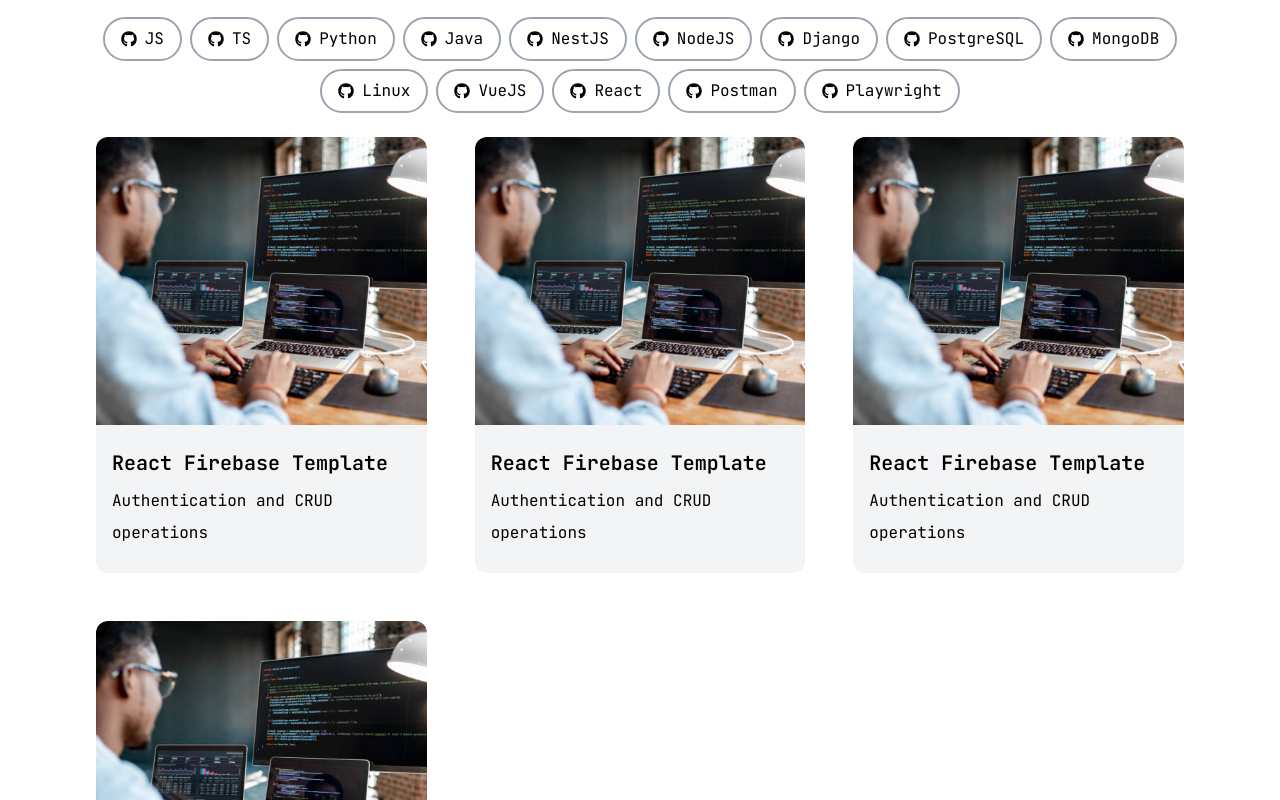
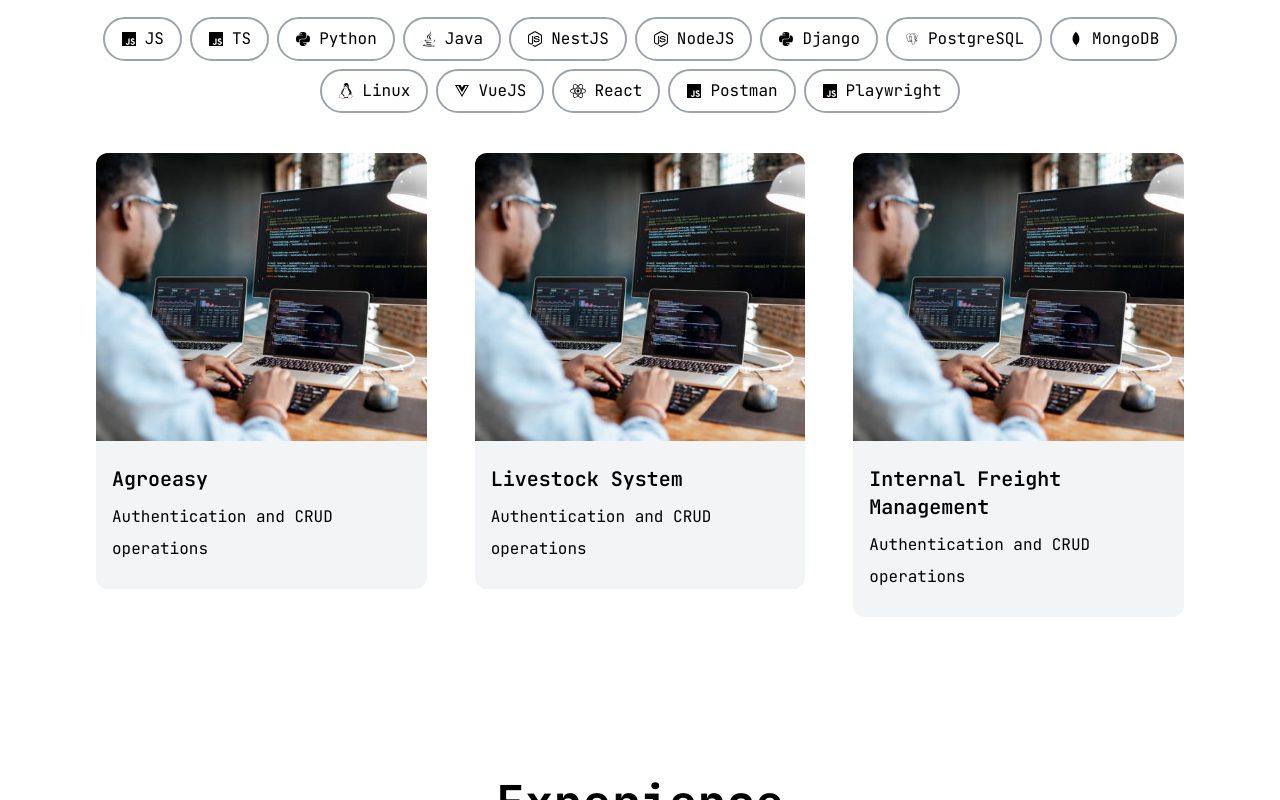
Before and after one commit to VictorVazquez512/my-portfolio, a Next.js app: page / in a window 1280 px wide. Shown: the part 940-1740 px from the top of the page. Built offline with nearby package versions, Linux system fonts and the light colour scheme.

Commit message:
Adding the constants to skills

```diff
--- a/src/app/components/SkillsProjectsSection.jsx
+++ b/src/app/components/SkillsProjectsSection.jsx
@@ -6,34 +6,58 @@ import { FaGithub, FaLinkedin, FaJs, FaPython, FaJava, FaNodeJs, FaLinux, FaVuej
 import { DiMongodb, DiPostgresql } from "react-icons/di";
 import { MdDocumentScanner } from "react-icons/md";
 
+const js = {icon: FaJs, name:"JS"};
+const ts = {icon: FaJs, name:"JS"};
+const python = {icon: FaGithub, name:"JS"};
+const java = {icon: FaGithub, name:"JS"};
+const nestJS = {icon: FaGithub, name:"JS"};
+const nodeJS = {icon: FaGithub, name:"JS"};
+const django = {icon: FaGithub, name:"JS"};
+const postgreSQL = {icon: FaGithub, name:"JS"};
+const mongoDb = {icon: FaGithub, name:"JS"};
+const linux = {icon: FaGithub, name:"JS"};
+const vueJs = {icon: FaGithub, name:"JS"};
+const react = {icon: FaGithub, name:"JS"};
+const postman = {icon: FaJs, name:"JS"};
+const playwright = {icon: FaJs, name:"JS"};
+
 const projectsList = [
   {
     id: 1,
-    title: "React Firebase Template",
+    title: "Agroeasy",
     description: "Authentication and CRUD operations",
     image: "/assets/personComputer.jpg",
-    tags: [{icon: FaGithub, name:"React"}, {icon: FaLinkedin, name:"Firebase"}],
+    tags: [
+      {icon: FaGithub, name:"JS"},
+      {icon: FaLinkedin, name:"TS"},
+      {icon: FaLinkedin, name:"NestJS"},
+      {icon: FaLinkedin, name:"NodeJS"},
+      {icon: FaLinkedin, name:"PostgreSQL"},
+      {icon: FaLinkedin, name:"MongoDB"},
+      {icon: FaLinkedin, name:""},
+      {icon: FaLinkedin, name:""},
+      {icon: FaLinkedin, name:""},
+    ],
   },
   {
     id: 2,
-    title: "React Firebase Template",
+    title: "Livestock System",
     description: "Authentication and CRUD operations",
     image: "/assets/personComputer.jpg",
-    tags: [{icon: FaGithub, name:"React"}, {icon: FaLinkedin, name:"Firebase"}],
+    tags: [
+      {icon: FaGithub, name:"React"},
+      {icon: FaLinkedin, name:"Firebase"}
+    ],
   },
   {
     id: 3,
-    title: "React Firebase Template",
+    title: "Internal Freight Management",
     description: "Authentication and CRUD operations",
     image: "/assets/personComputer.jpg",
-    tags: [{icon: FaGithub, name:"React"}, {icon: FaLinkedin, name:"Firebase"}],
-  },
-  {
-    id: 4,
-    title: "React Firebase Template",
-    description: "Authentication and CRUD operations",
-    image: "/assets/personComputer.jpg",
-    tags: [{icon: FaLinkedin, name:"Firebase"}],
+    tags: [
+      {icon: FaGithub, name:"React"},
+      {icon: FaLinkedin, name:"Firebase"}
+    ],
   },
 ]
 
@@ -67,91 +91,91 @@ function SkillsProjectsSection() {
         <div className="text-secondary flex flex-row flex-wrap justify-center text-md items-center gap-2 py-6">
           <ProjectTag
             name="JS"
-            icon={FaGithub}
+            icon={FaJs}
             onClick={handleTagClick}
-            isSelected={tags.includes("React")}
+            isSelected={tags.includes("JS")}
           />
           <ProjectTag
             name="TS"
-            icon={FaGithub}
+            icon={FaJs}
             onClick={handleTagClick}
-            isSelected={tags.includes("React")}
+            isSelected={tags.includes("TS")}
           />
           <ProjectTag
             name="Python"
-            icon={FaGithub}
+            icon={FaPython}
             onClick={handleTagClick}
-            isSelected={tags.includes("React")}
+            isSelected={tags.includes("Python")}
           />
           <ProjectTag
             name="Java"
-            icon={FaGithub}
+            icon={FaJava}
             onClick={handleTagClick}
-            isSelected={tags.includes("React")}
+            isSelected={tags.includes("Java")}
           />
           <ProjectTag
             name="NestJS"
-            icon={FaGithub}
+            icon={FaNodeJs}
             onClick={handleTagClick}
-            isSelected={tags.includes("React")}
+            isSelected={tags.includes("NestJS")}
           />
           <ProjectTag
             name="NodeJS"
-            icon={FaGithub}
+            icon={FaNodeJs}
             onClick={handleTagClick}
-            isSelected={tags.includes("React")}
+            isSelected={tags.includes("NodeJS")}
           />
           <ProjectTag
             name="Django"
-            icon={FaGithub}
+            icon={FaPython}
             onClick={handleTagClick}
-            isSelected={tags.includes("React")}
+            isSelected={tags.includes("Django")}
           />
           <ProjectTag
             name="PostgreSQL"
-            icon={FaGithub}
+            icon={DiPostgresql}
             onClick={handleTagClick}
-            isSelected={tags.includes("React")}
+            isSelected={tags.includes("PostgreSQL")}
           />
           <ProjectTag
             name="MongoDB"
-            icon={FaGithub}
+            icon={DiMongodb}
             onClick={handleTagClick}
-            isSelected={tags.includes("React")}
+            isSelected={tags.includes("MongoDB")}
           />
           <ProjectTag
             name="Linux"
-            icon={FaGithub}
+            icon={FaLinux}
             onClick={handleTagClick}
-            isSelected={tags.includes("React")}
+            isSelected={tags.includes("Linux")}
           />
           <ProjectTag
             name="VueJS"
-            icon={FaGithub}
+            icon={FaVuejs}
             onClick={handleTagClick}
-            isSelected={tags.includes("React")}
+            isSelected={tags.includes("VueJS")}
           />
           <ProjectTag
             name="React"
-            icon={FaGithub}
+            icon={FaReact}
             onClick={handleTagClick}
             isSelected={tags.includes("React")}
           />
           <ProjectTag
             name="Postman"
-            icon={FaGithub}
+            icon={FaJs}
             onClick={handleTagClick}
-            isSelected={tags.includes("React")}
+            isSelected={tags.includes("Postman")}
           />
           <ProjectTag
             name="Playwright"
-            icon={FaGithub}
+            icon={FaJs}
             onClick={handleTagClick}
-            isSelected={tags.includes("React")}
+            isSelected={tags.includes("Playwright")}
           />
         </div>
         {/* Projects */}
-        <div className="grid md:grid-cols-3 gap-8 md:gap-12">
+        <div className="grid md:grid-cols-3 gap-8 md:gap-12 mt-4">
           {filteredProjects.map((project) => (
             <ProjectCard
               key={project.id}
```
